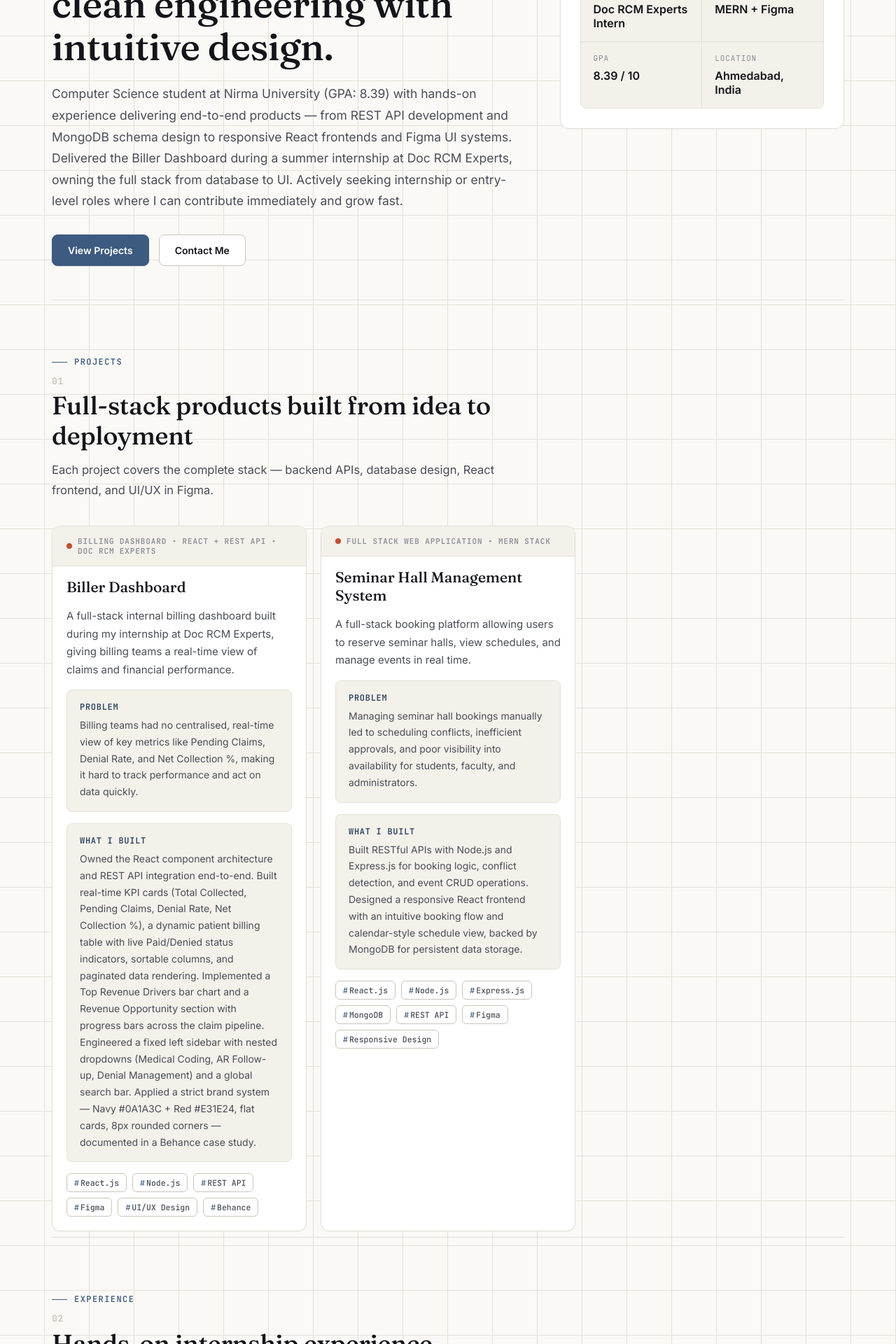
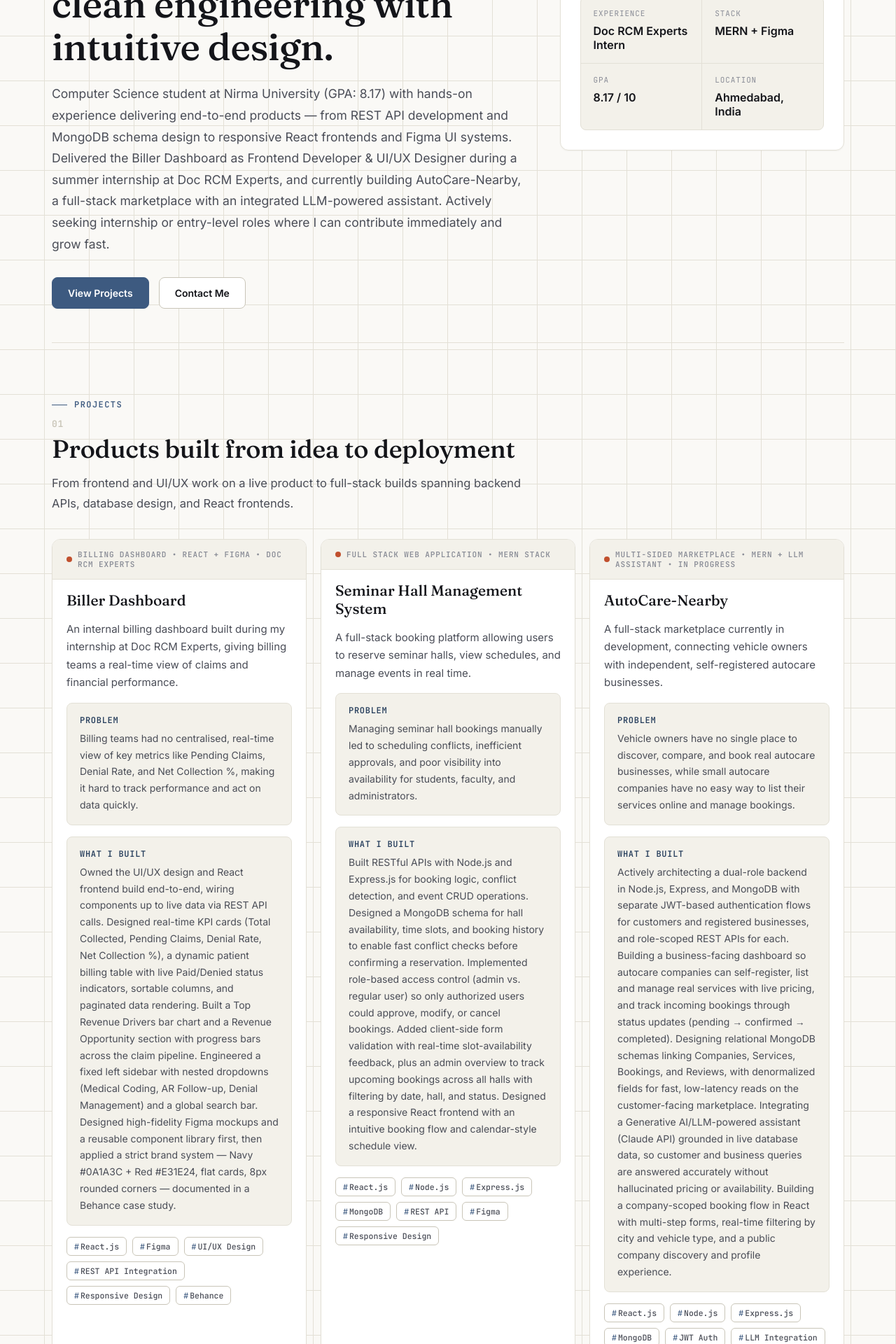
Before and after one commit to Lipip18/portfolio, a React (Vite) app in the folder lipi-portfolio/: page / in a window 1280 px wide. Shown: the part 460-2380 px from the top of the page at 70% size. Built offline with nearby package versions, Linux system fonts and the light colour scheme.

Commit message:
added information about project

```diff
--- a/lipi-portfolio/index.html
+++ b/lipi-portfolio/index.html
@@ -4,7 +4,7 @@
     <meta charset="UTF-8" />
     <link rel="icon" type="image/svg+xml" href="/src/assets/react.svg" />
     <meta name="viewport" content="width=device-width, initial-scale=1.0" />
-    <title>Lipi Patel | UI/UX Designer</title>
+    <title>Lipi Patel | Full Stack Developer</title>
   </head>
   <body>
     <div id="root"></div>
--- a/lipi-portfolio/src/App.jsx
+++ b/lipi-portfolio/src/App.jsx
@@ -3,19 +3,19 @@ import "./App.css";
 const projects = [
   {
     title: "Biller Dashboard",
-    type: "Billing Dashboard • React + REST API • Doc RCM Experts",
+    type: "Billing Dashboard • React + Figma • Doc RCM Experts",
     summary:
-      "A full-stack internal billing dashboard built during my internship at Doc RCM Experts, giving billing teams a real-time view of claims and financial performance.",
+      "An internal billing dashboard built during my internship at Doc RCM Experts, giving billing teams a real-time view of claims and financial performance.",
     problem:
       "Billing teams had no centralised, real-time view of key metrics like Pending Claims, Denial Rate, and Net Collection %, making it hard to track performance and act on data quickly.",
     impact:
-      "Owned the React component architecture and REST API integration end-to-end. Built real-time KPI cards (Total Collected, Pending Claims, Denial Rate, Net Collection %), a dynamic patient billing table with live Paid/Denied status indicators, sortable columns, and paginated data rendering. Implemented a Top Revenue Drivers bar chart and a Revenue Opportunity section with progress bars across the claim pipeline. Engineered a fixed left sidebar with nested dropdowns (Medical Coding, AR Follow-up, Denial Management) and a global search bar. Applied a strict brand system — Navy #0A1A3C + Red #E31E24, flat cards, 8px rounded corners — documented in a Behance case study.",
+      "Owned the UI/UX design and React frontend build end-to-end, wiring components up to live data via REST API calls. Designed real-time KPI cards (Total Collected, Pending Claims, Denial Rate, Net Collection %), a dynamic patient billing table with live Paid/Denied status indicators, sortable columns, and paginated data rendering. Built a Top Revenue Drivers bar chart and a Revenue Opportunity section with progress bars across the claim pipeline. Engineered a fixed left sidebar with nested dropdowns (Medical Coding, AR Follow-up, Denial Management) and a global search bar. Designed high-fidelity Figma mockups and a reusable component library first, then applied a strict brand system — Navy #0A1A3C + Red #E31E24, flat cards, 8px rounded corners — documented in a Behance case study.",
     tags: [
       "React.js",
-      "Node.js",
-      "REST API",
       "Figma",
       "UI/UX Design",
+      "REST API Integration",
+      "Responsive Design",
       "Behance",
     ],
   },
@@ -27,7 +27,7 @@ const projects = [
     problem:
       "Managing seminar hall bookings manually led to scheduling conflicts, inefficient approvals, and poor visibility into availability for students, faculty, and administrators.",
     impact:
-      "Built RESTful APIs with Node.js and Express.js for booking logic, conflict detection, and event CRUD operations. Designed a responsive React frontend with an intuitive booking flow and calendar-style schedule view, backed by MongoDB for persistent data storage.",
+      "Built RESTful APIs with Node.js and Express.js for booking logic, conflict detection, and event CRUD operations. Designed a MongoDB schema for hall availability, time slots, and booking history to enable fast conflict checks before confirming a reservation. Implemented role-based access control (admin vs. regular user) so only authorized users could approve, modify, or cancel bookings. Added client-side form validation with real-time slot-availability feedback, plus an admin overview to track upcoming bookings across all halls with filtering by date, hall, and status. Designed a responsive React frontend with an intuitive booking flow and calendar-style schedule view.",
     tags: [
       "React.js",
       "Node.js",
@@ -38,12 +38,31 @@ const projects = [
       "Responsive Design",
     ],
   },
+  {
+    title: "AutoCare-Nearby",
+    type: "Multi-Sided Marketplace • MERN + LLM Assistant • In Progress",
+    summary:
+      "A full-stack marketplace currently in development, connecting vehicle owners with independent, self-registered autocare businesses.",
+    problem:
+      "Vehicle owners have no single place to discover, compare, and book real autocare businesses, while small autocare companies have no easy way to list their services online and manage bookings.",
+    impact:
+      "Actively architecting a dual-role backend in Node.js, Express, and MongoDB with separate JWT-based authentication flows for customers and registered businesses, and role-scoped REST APIs for each. Building a business-facing dashboard so autocare companies can self-register, list and manage real services with live pricing, and track incoming bookings through status updates (pending → confirmed → completed). Designing relational MongoDB schemas linking Companies, Services, Bookings, and Reviews, with denormalized fields for fast, low-latency reads on the customer-facing marketplace. Integrating a Generative AI/LLM-powered assistant (Claude API) grounded in live database data, so customer and business queries are answered accurately without hallucinated pricing or availability. Building a company-scoped booking flow in React with multi-step forms, real-time filtering by city and vehicle type, and a public company discovery and profile experience.",
+    tags: [
+      "React.js",
+      "Node.js",
+      "Express.js",
+      "MongoDB",
+      "JWT Auth",
+      "LLM Integration",
+      "REST API",
+    ],
+  },
 ];
 
 const process = [
   {
-    title: "Full Stack Ownership",
-    text: "I take projects end-to-end — from MongoDB schema design and REST API development to React frontends and Figma UI systems.",
+    title: "End-to-End Ownership",
+    text: "On my own projects I take things end-to-end — from MongoDB schema design and REST API development to React frontends and Figma UI systems.",
   },
   {
     title: "API-First Development",
@@ -130,14 +149,16 @@ function App() {
               </h1>
 
               <p className="hero-description">
-                Computer Science student at Nirma University (GPA: 8.39)
+                Computer Science student at Nirma University (GPA: 8.17)
                 with hands-on experience delivering end-to-end products —
                 from REST API development and MongoDB schema design to
                 responsive React frontends and Figma UI systems. Delivered
-                the Biller Dashboard during a summer internship at Doc RCM
-                Experts, owning the full stack from database to UI.
-                Actively seeking internship or entry-level roles where I
-                can contribute immediately and grow fast.
+                the Biller Dashboard as Frontend Developer & UI/UX Designer
+                during a summer internship at Doc RCM Experts, and currently
+                building AutoCare-Nearby, a full-stack marketplace with an
+                integrated LLM-powered assistant. Actively seeking
+                internship or entry-level roles where I can contribute
+                immediately and grow fast.
               </p>
 
               <div className="hero-buttons">
@@ -169,7 +190,7 @@ function App() {
 
                   <div className="mini-card">
                     <p>GPA</p>
-                    <h4>8.39 / 10</h4>
+                    <h4>8.17 / 10</h4>
                   </div>
 
                   <div className="mini-card">
@@ -184,8 +205,8 @@ function App() {
           <section id="work" className="section">
             <SectionTitle
               eyebrow="Projects"
-              title="Full-stack products built from idea to deployment"
-              description="Each project covers the complete stack — backend APIs, database design, React frontend, and UI/UX in Figma."
+              title="Products built from idea to deployment"
+              description="From frontend and UI/UX work on a live product to full-stack builds spanning backend APIs, database design, and React frontends."
             />
 
             <div className="projects-grid">
@@ -223,7 +244,7 @@ function App() {
             <SectionTitle
               eyebrow="Experience"
               title="Hands-on internship experience"
-              description="Owned a real internal product end-to-end during my internship at a healthcare tech company."
+              description="Owned the frontend and UI/UX for a real internal product during my internship at a healthcare tech company."
             />
 
             <div className="card about-card">
@@ -234,10 +255,11 @@ function App() {
               <p>May 2026 — Jun 2026 · Ahmedabad, Gujarat, India</p>
               <br />
               <p>
-                Designed and built an internal billing dashboard from
-                scratch — owned the React component architecture, REST API
-                integration, and end-to-end UI so company teams could add,
-                view, and manage billing data.
+                Owned the frontend build and UI/UX design for a live
+                healthcare billing dashboard — designed the interface in
+                Figma and translated it into a production React component
+                library wired up to live data via REST API calls, so
+                company teams could add, view, and manage billing data.
               </p>
             </div>
           </section>
@@ -246,26 +268,29 @@ function App() {
             <div>
               <SectionTitle
                 eyebrow="About Me"
-                title="A full-stack developer who designs as well as builds"
-                description="I don't just write code — I take ownership of the entire product from database to design."
+                title="A developer who designs as well as builds"
+                description="I care about the full product experience — from how it's designed to how it's engineered."
               />
             </div>
 
             <div className="card about-card">
               <p>
                 I'm a Computer Science student at Nirma University (GPA:
-                8.39), passionate about building full-stack web applications
-                using the MERN stack. I enjoy owning the entire product —
-                designing the UI in Figma, building backend APIs in Node.js
-                and Express, and implementing the frontend in React.
+                8.17), passionate about building full-stack web applications
+                using the MERN stack and designing production UI/UX systems
+                in Figma. Comfortable in Python, Java, and JavaScript, with
+                day-to-day use of Git/GitHub for version control.
               </p>
 
               <p>
-                During my internship at Doc RCM Experts, I designed and
-                built an internal billing dashboard from scratch — owning
-                React component architecture, REST API integration, and
-                end-to-end UI so company teams could add, view, and manage
-                billing data.
+                During my internship at Doc RCM Experts, I worked as a
+                Frontend Developer & UI/UX Designer — owning the interface
+                design in Figma and the React frontend build for a live
+                healthcare billing dashboard, so company teams could add,
+                view, and manage billing data. On my own projects, like
+                AutoCare-Nearby, I take ownership of the full stack —
+                architecting the backend, designing the database schema,
+                and building the frontend and UI/UX.
               </p>
 
               <p>
@@ -312,7 +337,7 @@ function App() {
             <div className="card about-card">
               <h3>B.Tech in Computer Science and Engineering</h3>
               <p>Nirma University</p>
-              <p>GPA: 8.39 / 10</p>
+              <p>GPA: 8.17 / 10</p>
               <p>Jul 2023 — Present</p>
               <p>Ahmedabad, Gujarat, India</p>
               <p>Expected Graduation: June 2027</p>
```
